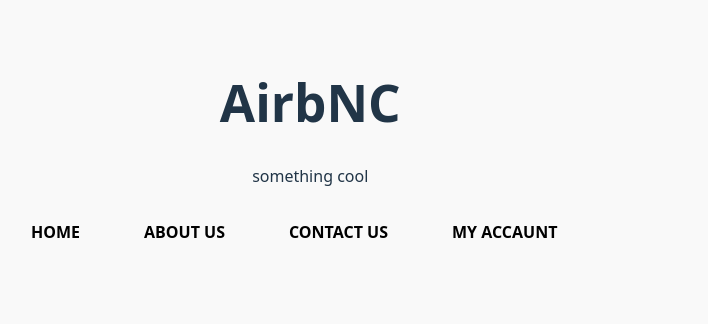
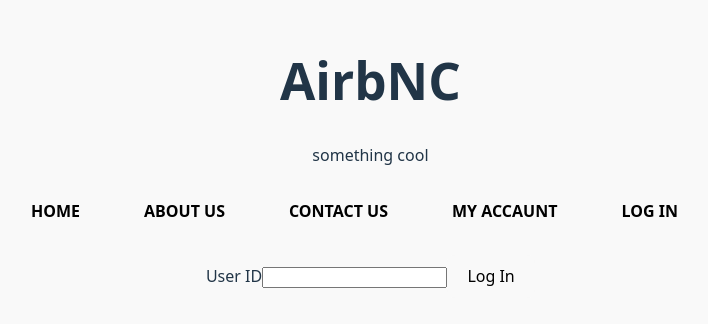
Before and after one commit to monikabaltova/airbnc-frontend, a React (Vite) app: page /log-in in a window 1280 px wide. Shown: the part 274-598 px from the top of the page, without its empty margins (33-741 px from the left). Built offline with nearby package versions, Linux system fonts and the light colour scheme.

Commit message:
implement login

```diff
--- a/src/App.jsx
+++ b/src/App.jsx
@@ -8,9 +8,11 @@ import AboutUs from "./components/About";
 import { Route, Routes, Link } from "react-router";
 import MyAccount from "./components/Account";
 import ContactUs from "./components/ContactUs";
+import LogIn from "./components/LogIn";
 
 function App() {
-  const [count, setCount] = useState(0);
+  const [user, setUser] = useState([]);
+  const [userId, setUserId] = useState(null);
 
   return (
     <>
@@ -21,8 +23,15 @@ function App() {
         <Route path="/properties/:property_id" element={<SingleProperty />} />
         <Route path="/home" element={<Home />} />
         <Route path="/about-us" element={<AboutUs />} />
-        <Route path="/my-account" element={<MyAccount />} />
+        <Route
+          path="/my-account/:userId"
+          element={<MyAccount userId={userId} user={user} setUser={setUser} />}
+        />
         <Route path="/contact-us" element={<ContactUs />} />
+        <Route
+          path="/log-in"
+          element={<LogIn userId={userId} setUserId={setUserId} />}
+        />
       </Routes>
     </>
   );
--- a/src/components/Account.jsx
+++ b/src/components/Account.jsx
@@ -1,7 +1,18 @@
-const MyAccount = () => {
+import { useEffect, useState } from "react";
+import axios from "axios";
+
+const MyAccount = ({ userId, user, setUser }) => {
+  useEffect(() => {
+    axios
+      .get(`https://airbnc-1dqu.onrender.com/api/users/${userId}`)
+      .then(({ data }) => {
+        console.log(data);
+        setUser(data.user);
+      });
+  }, [userId, setUser]);
   return (
     <>
-      <h2>My account</h2>
+      <img src={user.avatar} />
     </>
   );
 };
--- /dev/null
+++ b/src/components/LogIn.jsx
@@ -0,0 +1,22 @@
+import { Link } from "react-router";
+
+const LogIn = ({ userId, setUserId }) => {
+  const handleLogin = () => {
+    const value = document.getElementById("user-id").value;
+    setUserId(value);
+  };
+
+  return (
+    <div>
+      <label htmlFor="user-id">
+        User ID
+        <input id="user-id"></input>
+        <Link key={userId} to={`/my-account/${userId}`}>
+          <button onClick={handleLogin}> Log In</button>
+        </Link>
+      </label>
+    </div>
+  );
+};
+
+export default LogIn;
--- a/src/components/Nav.jsx
+++ b/src/components/Nav.jsx
@@ -6,7 +6,8 @@ const Nav = () => {
         <Link to="/">HOME</Link>
         <Link to="/about-us">ABOUT US</Link>
         <Link to="/contact-us">CONTACT US</Link>
-        <Link to="/my-account">MY ACCAUNT</Link>
+        <Link to="/my-account/:userId">MY ACCAUNT</Link>
+        <Link to="/log-in">LOG IN</Link>
       </nav>
     </>
   );
--- a/src/components/SingleProperty.jsx
+++ b/src/components/SingleProperty.jsx
@@ -60,7 +60,6 @@ const SingleProperty = () => {
                   `https://airbnc-1dqu.onrender.com/api/properties/${property_id}/reviews`
                 )
                 .then(({ data }) => {
-                  console.log(data);
                   setReviews(data.reviews);
                 });
             }}
```
